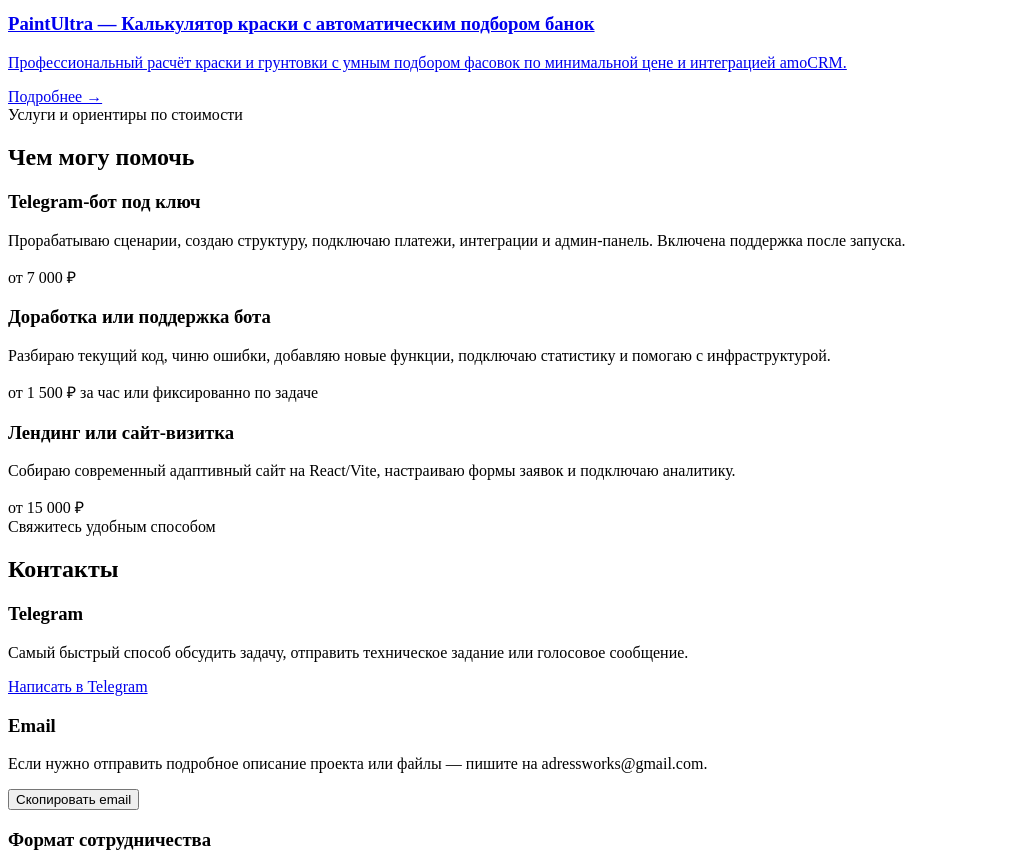
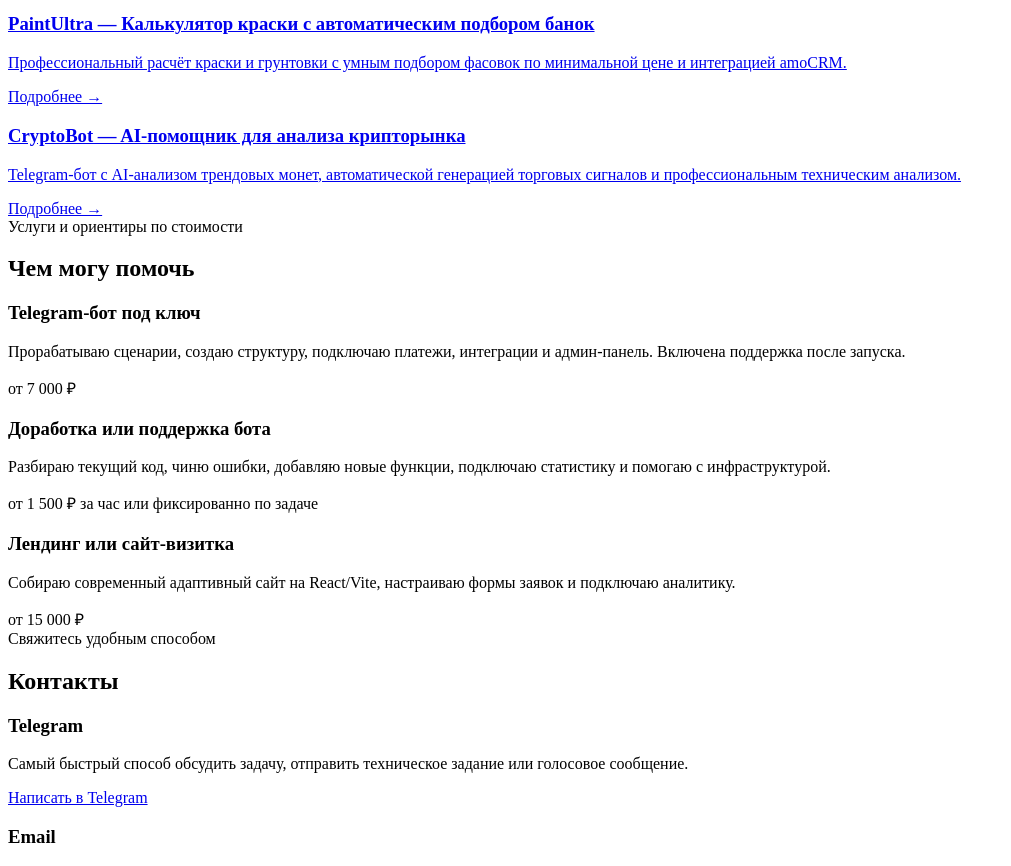
Before and after one commit to esc0em/portfolio, a React (Vite) app: page / in a window 1280 px wide. Shown: the part 2860-3726 px from the top of the page, without its empty margins (0-1011 px from the left). Built offline with nearby package versions, Linux system fonts and the light colour scheme; the HTML template or start-up script is replaced by a standard one.

Commit message:
Add CryptoBot project - AI crypto market analysis assistant

```diff
--- a/src/data/projects.js
+++ b/src/data/projects.js
@@ -140,5 +140,40 @@
       'Время на расчёт сократилось с 10-15 минут до 1 минуты — клиент получает точную смету мгновенно. Алгоритм оптимизации экономит 15-20% бюджета покупателя за счёт умного подбора фасовок. Обновление каталога из 50+ позиций занимает 30 секунд вместо часов ручной работы. Интеграция amoCRM автоматизировала лидогенерацию — каждый расчёт превращается в сделку с полными данными. Deep links ускорили работу менеджеров: переход к модели краски в 1 клик. Система масштабируема: можно добавить неограниченное количество категорий, красок и грунтовок без изменения кода.',
     stack: ['Python 3.13', 'Aiogram 3', 'Pandas', 'openpyxl', 'Pydantic', 'amoCRM API', 'FSM', 'Deep Links'],
     screenshots: []
+  },
+  {
+    id: 'cryptobot',
+    title: 'CryptoBot — AI-помощник для анализа крипторынка',
+    short: 'Telegram-бот с AI-анализом трендовых монет, автоматической генерацией торговых сигналов и профессиональным техническим анализом.',
+    problem:
+      'Криптотрейдерам сложно отслеживать множество источников информации одновременно: новости, технические индикаторы, настроения рынка, трендовые монеты на биржах. Анализ требует часов работы, а рынок движется 24/7. Нужен инструмент, который объединяет данные из разных источников, анализирует их с помощью AI и генерирует готовые торговые сигналы с расчётом уровней входа, Take Profit и Stop Loss.',
+    solution: [
+      'Разработал систему автоматической генерации AI торговых сигналов: бот каждый час (с 11:00 до 23:00 МСК) анализирует 2-4 трендовые монеты с Bybit, проводит глубокий AI-анализ (5-10 минут на монету) и отправляет лучший сигнал подписчикам. Используется DeepSeek AI с мультифакторным анализом: фундамент (30%) + техника (40%) + психология рынка (20%) + риск-менеджмент (10%). Подписчики получают сигналы автоматически, без необходимости запрашивать их вручную.',
+      'Реализовал интеграцию с Bybit API для получения реальных биржевых данных: бот сканирует топ-20 монет по объёму торгов и изменению цены за 24 часа, получает свечные графики (OHLC) с интервалами от 15 минут до 4 часов, актуальные цены и волатильность. Все торговые сигналы генерируются на основе живых данных с биржи, а не абстрактных прогнозов.',
+      'Создал модуль технического анализа с профессиональной визуализацией: пользователь выбирает монету из трендовых → бот строит свечной график с техническими индикаторами (matplotlib) → рассчитывает тренд, моментум, волатильность, уровни поддержки/сопротивления → DeepSeek анализирует данные и даёт прогноз LONG/SHORT с детальным обоснованием.',
+      'Внедрил систему расчёта Take Profit и Stop Loss с 3 стратегиями: консервативная (R/R 1:2, минимальный риск), умеренная (1:3, баланс риска и прибыли), агрессивная (1:5, максимальная прибыль). AI учитывает волатильность, технические уровни и направление тренда для расчёта оптимальных точек входа и выхода. Все уровни привязаны к реальным поддержкам и сопротивлениям.',
+      'Добавил веб-поиск инсайдов для глубокого анализа: бот автоматически ищет в интернете актуальную информацию о монете — социальные тренды, последние события, настроение рынка, технический взгляд аналитиков. Инсайды интегрируются в AI-промпт для более точных прогнозов, учитывающих не только технику, но и фундаментальные факторы.',
+      'Реализовал мониторинг индекса Fear & Greed: AI учитывает психологию рынка при генерации сигналов — экстремальный страх (<25) часто сигнализирует о дне рынка (LONG возможность), экстремальная жадность (>75) указывает на риск коррекции (SHORT сигнал). Контрарианский подход помогает находить точки входа против толпы.',
+      'Внедрил систему подписок с умным планировщиком (APScheduler): пользователи подписываются на автоматические сигналы → планировщик каждый час в прайм-тайм анализирует рынок → отправляет лучший сигнал. Есть режим ручного запроса: пользователь нажимает кнопку → бот проводит 10-минутный глубокий анализ трендовых монет и отправляет персональный сигнал с максимальной уверенностью.',
+      'Добавил модуль новостей (CryptoCompare API), конвертер валют для быстрого расчёта обмена и health check для мониторинга работоспособности всех интеграций (Bybit, CoinGecko, CryptoCompare, OpenRouter AI). Автоматическая очистка сообщений поддерживает чистоту чатов — старые сообщения удаляются, оставляя только актуальную информацию.',
+      'Создал умную систему форматирования сигналов: цены входа, TP и SL выводятся в тегах <code> для удобного копирования одним кликом, расчёт потенциальной прибыли и риска в процентах, Risk/Reward соотношение, уровень уверенности AI (65-100%), детальное обоснование решения на русском языке. Все данные оптимизированы для мобильного интерфейса Telegram.'
+    ],
+    result:
+      'Создана полностью автоматизированная система анализа крипторынка, работающая 24/7. Планировщик генерирует торговые сигналы каждый час в прайм-тайм (11:00-23:00 МСК), анализируя актуальные трендовые монеты с Bybit. AI проводит глубокий мультифакторный анализ (новости + техника + психология рынка + веб-инсайды) и отправляет только сигналы с уверенностью >65% и R/R >1:2. Пользователи получают готовые торговые идеи с уровнями входа, TP, SL и детальным обоснованием — больше не нужно часами анализировать графики. Технический анализ доступен по запросу: свечные графики, индикаторы, AI-прогнозы LONG/SHORT, расчёт TP/SL с учётом волатильности и 3 стратегий риск-менеджмента. Система масштабируема: легко добавить новые биржи, индикаторы или AI-модели.',
+    stack: [
+      'Python 3',
+      'Aiogram 3',
+      'DeepSeek AI (OpenRouter)',
+      'Bybit API',
+      'CoinGecko API',
+      'CryptoCompare API',
+      'SQLite',
+      'APScheduler',
+      'matplotlib',
+      'numpy',
+      'scipy',
+      'aiohttp'
+    ],
+    screenshots: []
   }
 ];
```
